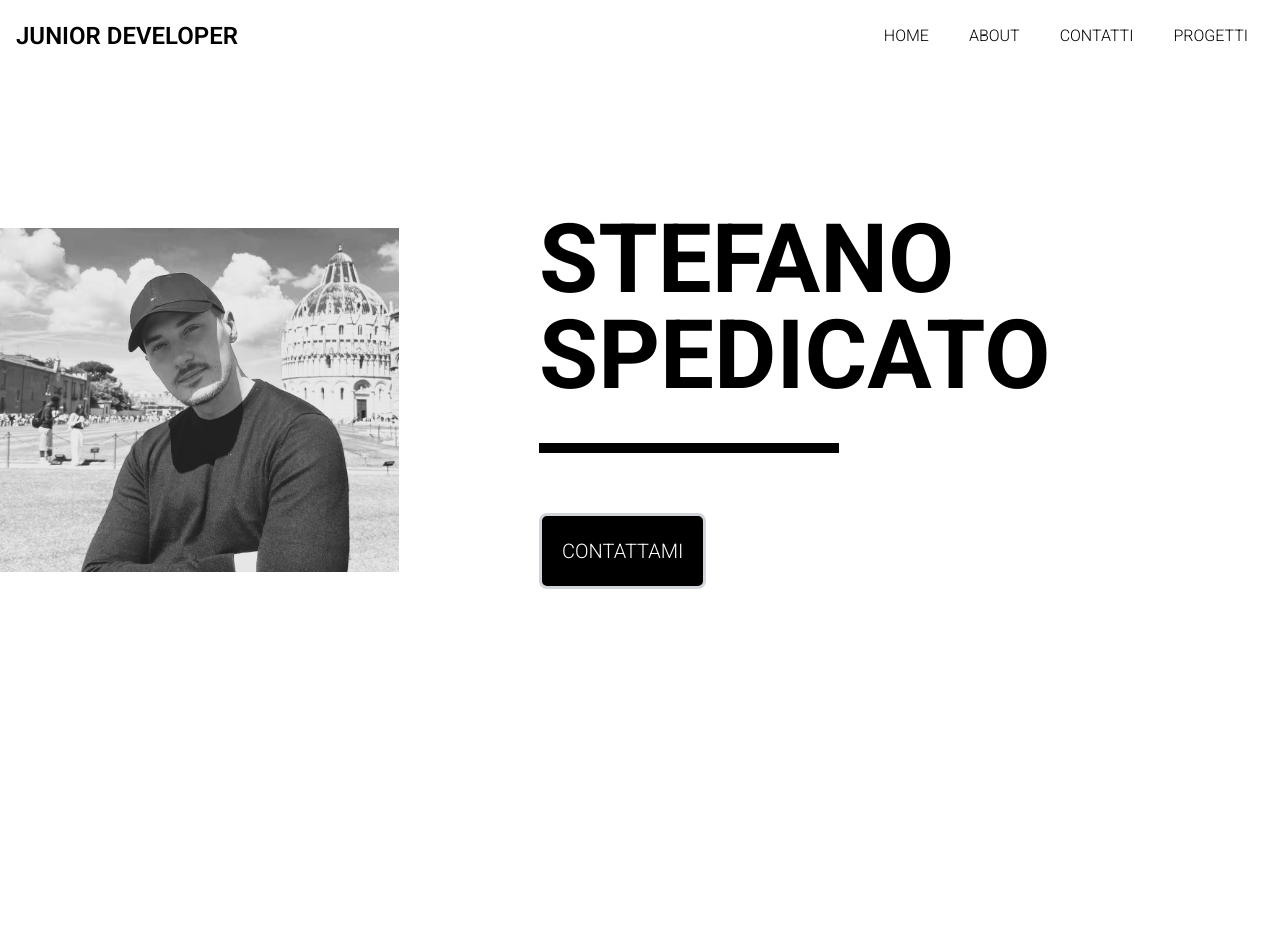
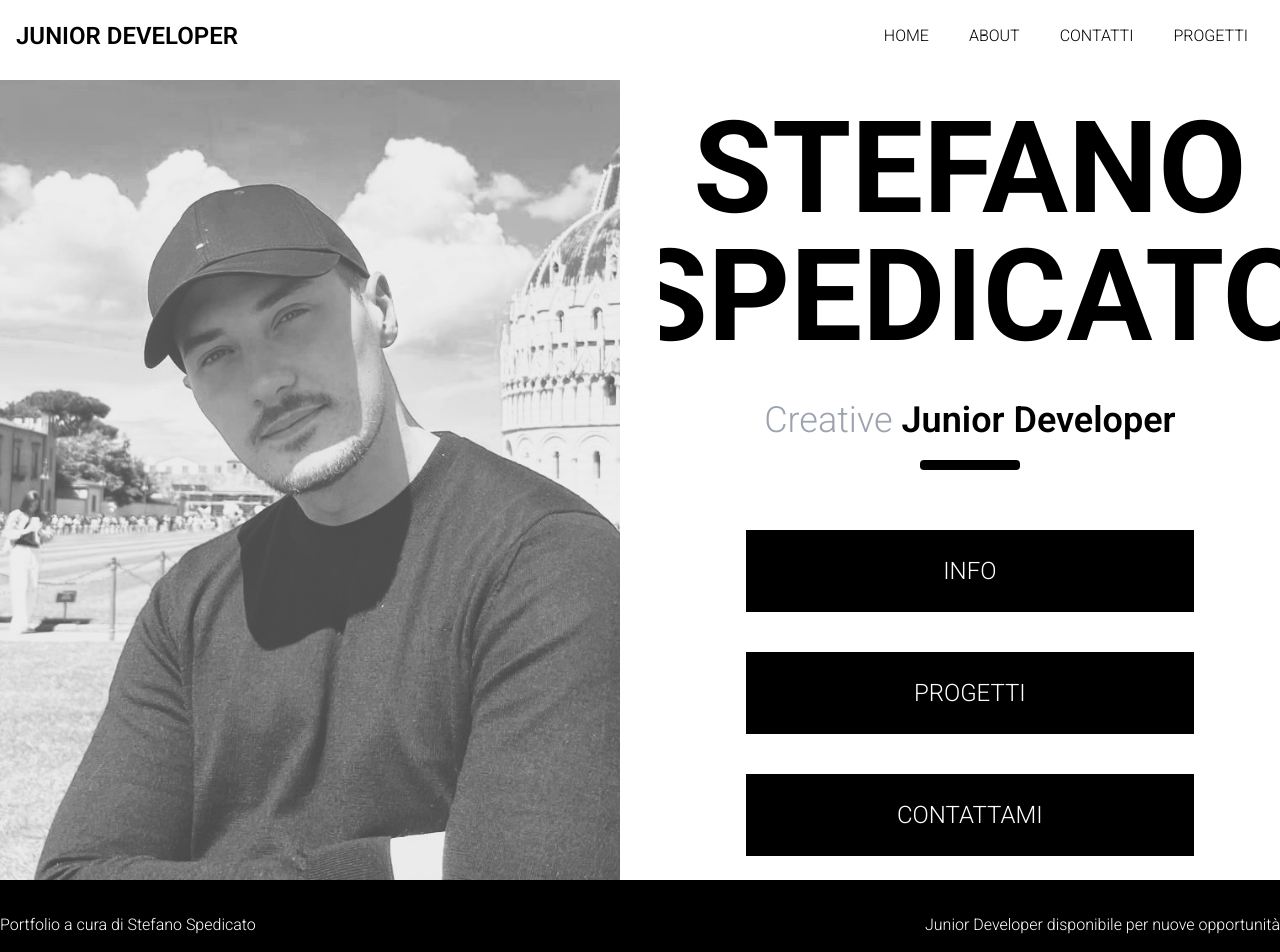
Before and after one commit to Stefanospedicato/portfolio, a React (Vite) app: page /home in a window 1280 px wide. Shown: the top 952 px of the page. Before the commit the page ends 800 px from the top, so only its background shows below. Built offline with nearby package versions, Linux system fonts and the light colour scheme.

Commit message:
feat: add about page

```diff
--- /dev/null
+++ b/src/components/Footer.jsx
@@ -0,0 +1,14 @@
+import React from 'react'
+
+const Footer = () => {
+  return (
+    <div className='h-[90px] bg-black hidden lg:block'>
+      <div className='container mx-auto flex justify-between items-center h-full'>
+        <p className='text-white'>Portfolio a cura di Stefano Spedicato</p>
+        <p className='text-white'>Junior Developer disponibile per nuove opportunità</p>
+      </div>
+    </div>
+  )
+}
+
+export default Footer
--- /dev/null
+++ b/src/components/ImageSection.jsx
@@ -0,0 +1,15 @@
+const ImageSection = () => {
+  return (
+    <div className="w-full xl:w-[50%] h-screen flex items-center justify-center xl:block hidden">
+      <div className="w-full h-full overflow-hidden relative">
+        <img
+          src="/public/io-bn.jpg"
+          alt="io"
+          className="w-full h-full object-cover transition-transform duration-500 ease-in-out hover:scale-110 opacity-80"
+        />
+      </div>
+    </div>
+  )
+}
+
+export default ImageSection
--- /dev/null
+++ b/src/data/data.js
@@ -0,0 +1,55 @@
+const tech = [
+  {
+    id: 1,
+    name: "HTML5",
+    icon: "https://www.svgrepo.com/show/452228/html-5.svg",
+  },
+  { id: 2, name: "CSS", icon: "https://www.svgrepo.com/show/373535/css.svg" },
+  {
+    id: 3,
+    name: "Javascript",
+    icon: "https://www.svgrepo.com/show/303206/javascript-logo.svg",
+  },
+  {
+    id: 11,
+    name: "Typescript",
+    icon: "https://www.svgrepo.com/show/354478/typescript-icon.svg",
+  },
+  {
+    id: 8,
+    name: "React.js",
+    icon: "https://www.svgrepo.com/show/452092/react.svg",
+  },
+  {
+    id: 4,
+    name: "Express.js",
+    icon: "https://img.icons8.com/color/512/express-js.png",
+  },
+  {
+    id: 5,
+    name: "Node.js",
+    icon: "https://www.svgrepo.com/show/303360/nodejs-logo.svg",
+  },
+  {
+    id: 6,
+    name: "Bootstrap",
+    icon: "https://www.svgrepo.com/show/353498/bootstrap.svg",
+  },
+  {
+    id: 7,
+    name: "TailwindCSS",
+    icon: "https://www.svgrepo.com/show/333609/tailwind-css.svg",
+  },
+  {
+    id: 9,
+    name: "MySQL Workbench",
+    icon: "https://www.svgrepo.com/show/303251/mysql-logo.svg",
+  },
+  {
+    id: 10,
+    name: "Jest",
+    icon: "https://www.svgrepo.com/show/306268/jest.svg",
+  },
+];
+
+export { tech };
--- a/src/index.css
+++ b/src/index.css
@@ -14,20 +14,31 @@
   display: flex;
   justify-content: center;
   align-items: center;
-  height: 100vh;
 }
 
 .cool-button {
   transition: all 0.4s ease-in-out;
   font-size: 1.25rem;
   padding: 20px;
-  border: 3px solid #d1d5db;
-  border-radius: 8px;
+  border: 3px solid #000000;
+  transition: all 0.3s ease-in-out;
   background-color: black;
   color: white;
+  font-size: 1.5rem;
 }
 
 .cool-button:hover {
   background-color: white;
   color: black;
+  font-weight: 700;
 }
+
+.description {
+  font-size: 1.3rem;
+  font-weight: 100;
+  line-height: 2rem;
+  padding-left: 30px;
+  padding-right: 30px;
+  padding-bottom: 30px;
+  font-style: italic;
+}
--- a/src/layouts/DefaultLayout.jsx
+++ b/src/layouts/DefaultLayout.jsx
@@ -1,5 +1,6 @@
 import { Outlet } from "react-router-dom"
 import Navbar from "../components/Navbar"
+import Footer from "../components/Footer"
 const DefaultLayout = () => {
   return (
     <>
@@ -9,6 +10,9 @@ const DefaultLayout = () => {
       <main>
         <Outlet />
       </main>
+      <footer>
+        <Footer />
+      </footer>
     </>
   )
 }
--- a/src/pages/About.jsx
+++ b/src/pages/About.jsx
@@ -1,8 +1,29 @@
-import React from 'react'
-
+import ImageSection from "../components/ImageSection"
+import { tech } from "../data/data"
 const About = () => {
   return (
-    <div className='h-screen flex justify-center items-center text-3xl text-white'>About</div>
+    <section className="w-full flex flex-col items-center justify-center min-h-screen pt-20 xl:flex-row xl:justify-between homepage-section gap-10">
+      <ImageSection />
+      <div className="w-full xl:w-[50%] h-screen flex flex-col items-center text-center justify-center overflow-auto px-20">
+        <p className="text-8xl font-bold mb-10 xl:text-9xl flex-shrink-0">SU DI ME</p>
+        <div className="overflow-auto flex-grow">
+          <p className="description">"Dopo anni di esperienza in settori diversi dalla programmazione, ho deciso di seguire la mia vera passione: il <strong>DEVELOPMENT</strong>.</p>
+          <p className="description">Questo cambiamento mi ha portato a intraprendere un percorso di formazione intenso e stimolante, culminato nella <strong>Boolean Academy</strong>, dove ho affinato le mie competenze nel corso <strong>Full-Stack Development</strong>, approfondendo tecnologie moderne e strumenti essenziali per lo sviluppo web.</p>
+          <p className="description">Ora sono pronto a mettere in gioco le mie conoscenze e la mia determinazione, affrontando nuove sfide e contribuendo a progetti innovativi. Credo nella programmazione come mezzo per <strong>creare, innovare e risolvere problemi</strong> , e sono sempre alla ricerca di opportunità per crescere e migliorare.</p>
+          <span className="block h-[10px] bg-black w-[100px] mb-5 transition-all duration-500 ease-in-out hover:w-[300px] rounded mx-auto"></span>
+          <p className="text-3xl text-center font-bold mb-10 xl:text-3xl flex-shrink-0 mt-10">TECNOLOGIE</p>
+          <ul className="flex flex-wrap justify-center">
+            {tech.map((item) => (
+              <li className="flex items-center gap-2 text-xl m-5" key={item.id}>{item.name}
+                <img className="w-[40px]" src={item.icon} alt={item.name} />
+              </li>
+            ))}
+          </ul>
+        </div>
+      </div>
+    </section>
+
+
   )
 }
 
--- a/src/pages/Contacts.jsx
+++ b/src/pages/Contacts.jsx
@@ -1,8 +1,20 @@
-import React from 'react'
-
+import ImageSection from "../components/ImageSection"
 const Contacts = () => {
   return (
-    <div className='h-screen flex justify-center items-center text-3xl text-white'>Contacts</div>
+    <section className="w-full flex flex-col items-center justify-center min-h-screen pt-20 xl:flex-row xl:justify-between homepage-section overflow-y-auto gap-10">
+      <ImageSection />
+      <div className="w-full flex flex-col items-center text-center xl:w-[50%] justify-center xl:mr-10">
+        <p className="text-8xl font-bold mb-10 xl:text-9xl ">CONTATTAMI</p>
+        <div className="mb-5">
+          <span className="text-4xl text-gray-400">Creative</span>
+          <span className="text-4xl font-semibold"> Junior Developer</span>
+        </div>
+        <span className="block h-[10px] bg-black w-[100px] mb-5 transition-all duration-500 ease-in-out hover:w-[500px] rounded mx-auto"></span>
+        <div className="w-full max-w-md">
+
+        </div>
+      </div>
+    </section>
   )
 }
 
--- a/src/pages/Homepage.jsx
+++ b/src/pages/Homepage.jsx
@@ -1,15 +1,26 @@
+import { Link } from "react-router-dom"
+import ImageSection from "../components/ImageSection"
 const Homepage = () => {
   return (
-    <section className="w-full md:flex justify-between md:items-center homepage-section">
-      <div className="w-[50%]">
-        <img src="/public/io-bn.jpg" alt="io" className="hidden lg:block w-[80%]" />
-      </div>
-      <div className="items-center ml-10">
-        <p className="text-8xl w-[50%] font-bold mb-10">STEFANO SPEDICATO</p>
-        <span className="block h-[10px] bg-black w-[300px] mb-5"></span>
-        <button className="cool-button mt-10">CONTATTAMI</button>
+    <section className="w-full flex flex-col items-center justify-center min-h-screen pt-20 xl:flex-row xl:justify-between homepage-section gap-10">
+
+      <ImageSection />
+
+      <div className="w-full xl:w-[50%] flex flex-col items-center text-center justify-center overflow-auto p-3">
+        <p className="text-8xl font-bold mb-10 xl:text-9xl flex-shrink-0">STEFANO SPEDICATO</p>
+        <div className="mb-5">
+          <span className="text-4xl text-gray-400">Creative</span>
+          <span className="text-4xl font-semibold"> Junior Developer</span>
+        </div>
+        <span className="block h-[10px] bg-black w-[100px] mb-5 transition-all duration-500 ease-in-out hover:w-[500px] rounded mx-auto"></span>
+        <div className="w-full max-w-md">
+          <Link to={"/about"}><button className="cool-button mt-10 w-full">INFO</button></Link>
+          <Link to={"/progetti"}><button className="cool-button mt-10 w-full">PROGETTI</button></Link>
+          <Link to={"/contatti"}><button className="cool-button mt-10 w-full">CONTATTAMI</button></Link>
+        </div>
       </div>
     </section>
+
   )
 }
 
--- a/src/pages/Projects.jsx
+++ b/src/pages/Projects.jsx
@@ -1,8 +1,21 @@
-import React from 'react'
+import ImageSection from "../components/ImageSection"
 
 const Projects = () => {
   return (
-    <div className='h-screen flex justify-center items-center text-3xl text-white'>Projects</div>
+    <section className="w-full flex flex-col items-center justify-center min-h-screen pt-20 xl:flex-row xl:justify-between homepage-section overflow-y-auto gap-10">
+      <ImageSection />
+      <div className="w-full flex flex-col items-center text-center xl:w-[50%] justify-center xl:mr-10">
+        <p className="text-8xl font-bold mb-10 xl:text-9xl ">PROGETTI</p>
+        <div className="mb-5">
+          <span className="text-4xl text-gray-400">Creative</span>
+          <span className="text-4xl font-semibold"> Junior Developer</span>
+        </div>
+        <span className="block h-[10px] bg-black w-[100px] mb-5 transition-all duration-500 ease-in-out hover:w-[500px] rounded mx-auto"></span>
+        <div className="w-full max-w-md">
+
+        </div>
+      </div>
+    </section>
   )
 }
 
```
